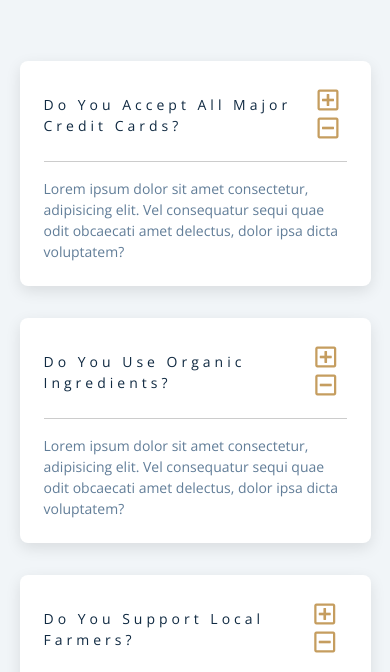
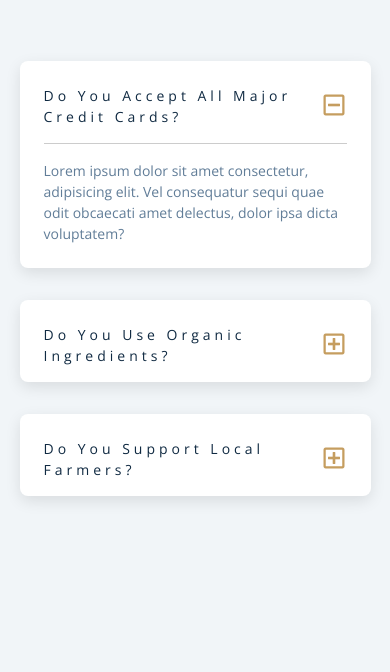
Before and after one commit to Nickduke/questions, a plain HTML site: page index.html in a window 390 px wide. Both pictures are taken after a click on the button 328 px from the left and 284 px from the top of the page. Shown: the part 170-842 px from the top of the page. Drawn offline with nearby package versions, Linux system fonts and the light colour scheme.

Commit message:
traversing dom method complete

```diff
--- a/app.js
+++ b/app.js
@@ -1,2 +1,11 @@
-//using selectors inside the element
-// traversing the dom
+//using selectors inside the element method
+
+// traversing the dom method
+const btns = document.querySelectorAll('.question-btn');
+
+btns.forEach((btn) => {
+  btn.addEventListener('click', (e) => {
+    const question = e.currentTarget.parentElement.parentElement;
+    question.classList.toggle('show-text');
+  });
+});
--- a/styles.css
+++ b/styles.css
@@ -3,7 +3,7 @@
 Fonts
 ===============
 */
-@import url("https://fonts.googleapis.com/css?family=Open+Sans|Roboto:400,700&display=swap");
+@import url('https://fonts.googleapis.com/css?family=Open+Sans|Roboto:400,700&display=swap');
 
 /*
 ===============
@@ -44,8 +44,8 @@ Variables
   --clr-green-light: hsl(125, 71%, 66%);
   --clr-gold: #c59d5f;
   --clr-black: #222;
-  --ff-primary: "Roboto", sans-serif;
-  --ff-secondary: "Open Sans", sans-serif;
+  --ff-primary: 'Roboto', sans-serif;
+  --ff-secondary: 'Open Sans', sans-serif;
   --transition: all 0.3s linear;
   --spacing: 0.25rem;
   --radius: 0.5rem;
@@ -187,7 +187,7 @@ Questions
 }
 .title h2 {
   color: var(--clr-gold);
-  font-family: "Great Vibes", cursive;
+  font-family: 'Great Vibes', cursive;
   text-align: center;
 }
 .section-center {
@@ -231,7 +231,7 @@ Questions
   margin-bottom: 0;
 }
 /* hide text */
-/* .question-text {
+.question-text {
   display: none;
 }
 .show-text .question-text {
@@ -245,4 +245,4 @@ Questions
 }
 .show-text .plus-icon {
   display: none;
-} */
+}
```
